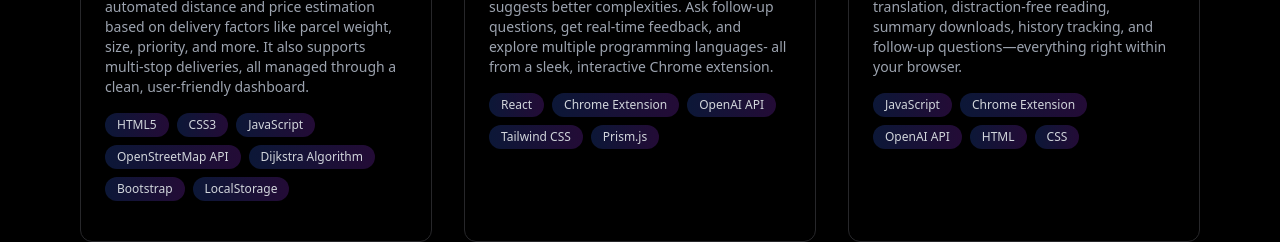
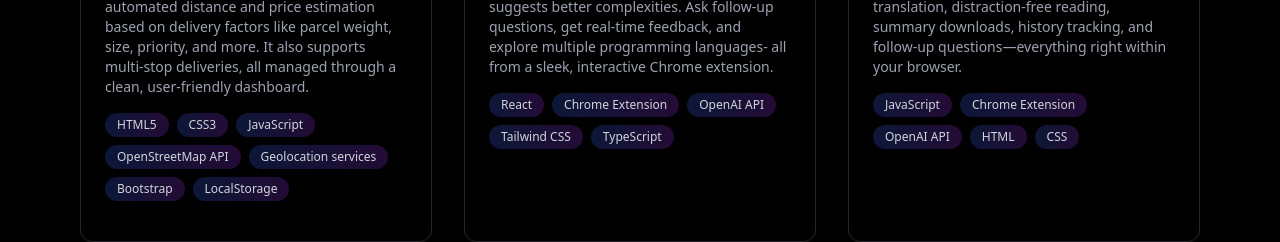
Before and after one commit to Anish-Tripathi/Portfolio, a React (Vite) app: page /projects in a window 1280 px wide. Shown: the part 1420-1662 px from the top of the page. Built offline with nearby package versions, Linux system fonts and the light colour scheme.

Commit message:
Updated image

```diff
--- a/src/components/Project/WebDevelopmentProjects.tsx
+++ b/src/components/Project/WebDevelopmentProjects.tsx
@@ -73,7 +73,7 @@ const WebDevelopmentProjects: React.FC<WebDevelopmentProjectsProps> = ({
         "CSS3",
         "JavaScript",
         "OpenStreetMap API",
-        "Dijkstra Algorithm",
+        "Geolocation services",
         "Bootstrap",
         "LocalStorage",
       ],
@@ -90,7 +90,7 @@ const WebDevelopmentProjects: React.FC<WebDevelopmentProjectsProps> = ({
         "Chrome Extension",
         "OpenAI API",
         "Tailwind CSS",
-        "Prism.js",
+        "TypeScript",
       ],
       link: "https://github.com/Anish-Tripathi/LeetAssist",
       demo: "",
```
Also changed, not shown: public/SumUp.png.
